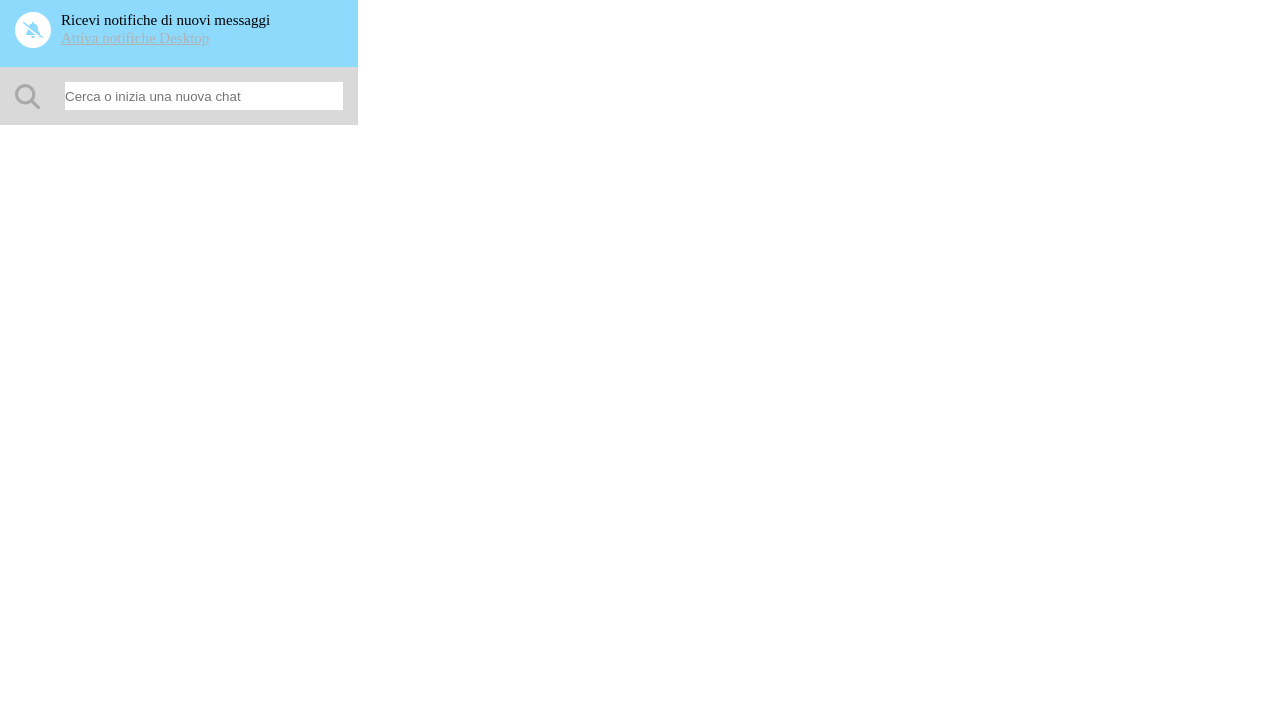
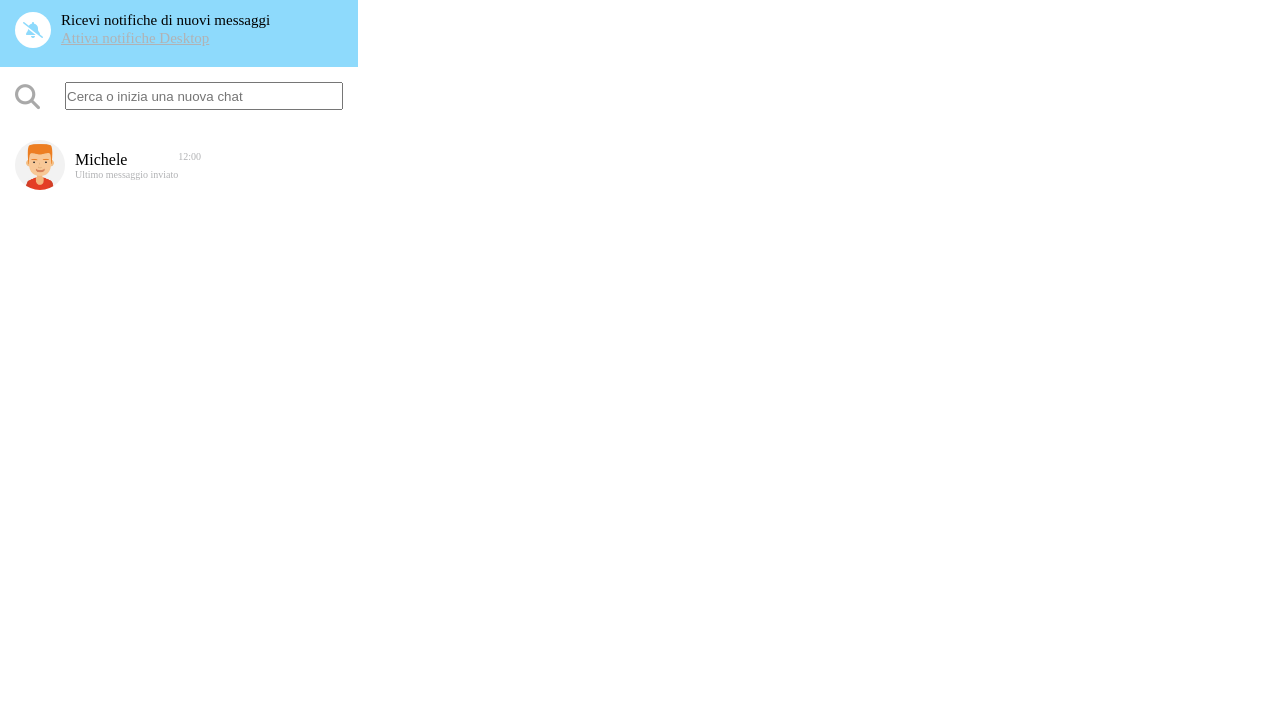
Before and after one commit to DeboraChiarelli/vue-boolzapp, a plain HTML site: page index.html in a window 1280 px wide. Shown: the part 83-800 px from the top of the page. Drawn offline with nearby package versions, Linux system fonts and the light colour scheme.

Commit message:
Add - contacts / left bar

```diff
--- a/css/style.css
+++ b/css/style.css
@@ -29,8 +29,8 @@ header {
 }
 
 .user img {
-    width: 50px;
-    height: 50px;
+    width: 40px;
+    height: 40px;
     border-radius: 100%;
     margin-left: 10px;
 }
@@ -90,7 +90,7 @@ nav {
 
 .input-new-chat {
     padding: 15px;
-    background-color: #D9D9D9;
+    background-color: #fff;
     display: flex;
     align-items: center;
 }
@@ -99,8 +99,7 @@ nav {
     width: 298px;
     height: 28px;
     margin-left: 10px;
-    border-color:  #B1B2B4;
-    border: none;
+    border-color: 1px solid #B1B2B4;
 }
 
 .input-new-chat i {
@@ -108,3 +107,38 @@ nav {
     color: darkgrey;
     font-size: 25px;
 }
+
+.contacts {
+    width: 100%;
+    height: 80px;
+    overflow-y: scroll;
+    background-color: #fff;
+}
+
+.contact {
+    display: flex;
+    align-items: center;
+    padding: 15px;
+}
+
+.contact img{
+    width: 50px;
+    height: 50px;
+    object-fit: cover;
+    border-radius: 100%;
+    margin-right: 10px;
+}
+
+.last-access {
+    font-size: 10px;
+    color: #B1B2B4;
+}
+
+.text-last-message {
+    font-size: 10px;
+}
+
+.contact-flex {
+    display: flex;
+    justify-content: space-between;
+}
--- a/index.html
+++ b/index.html
@@ -59,6 +59,21 @@
                 <i class="fa-solid fa-magnifying-glass"></i>
                 <input type="text" placeholder="Cerca o inizia una nuova chat">
             </div>
+            <!-- section: left-bar / contacts-->
+            <div class="contacts">
+                <div class="contact">
+                    <img src="./img/avatar_1.jpg" alt="">
+                    <div class="contact-flex">
+                        <div>
+                            <span>Michele</span>
+                            <p class="access-grey text-last-message" >Ultimo messaggio inviato</p>
+                        </div>
+                        <div class="last-access">
+                            <span>12:00</span>
+                        </div>
+                    </div>
+                </div>
+            </div>
             </nav>
         </main>
     <script src="https://unpkg.com/vue@3/dist/vue.global.js"></script>
```
